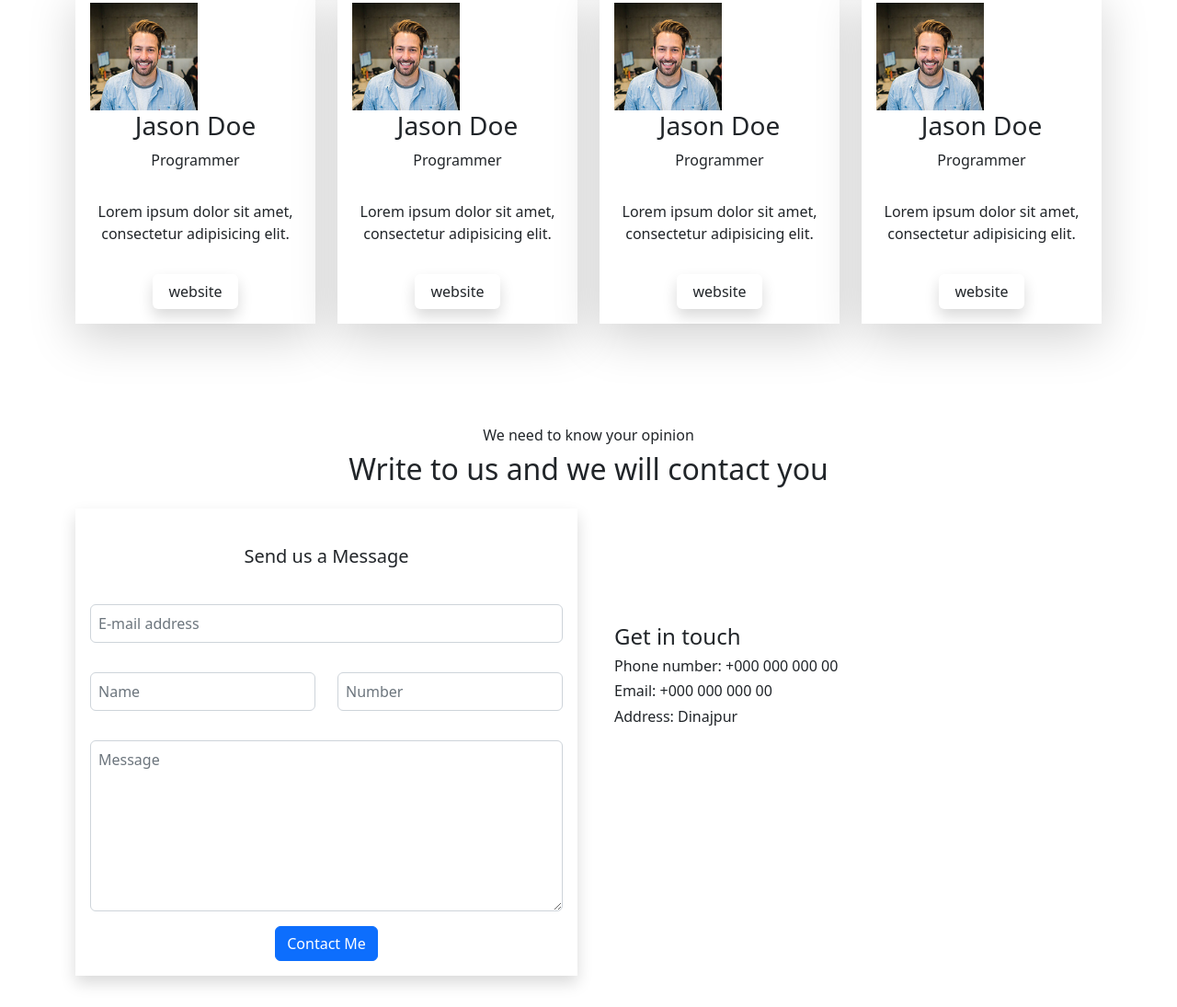
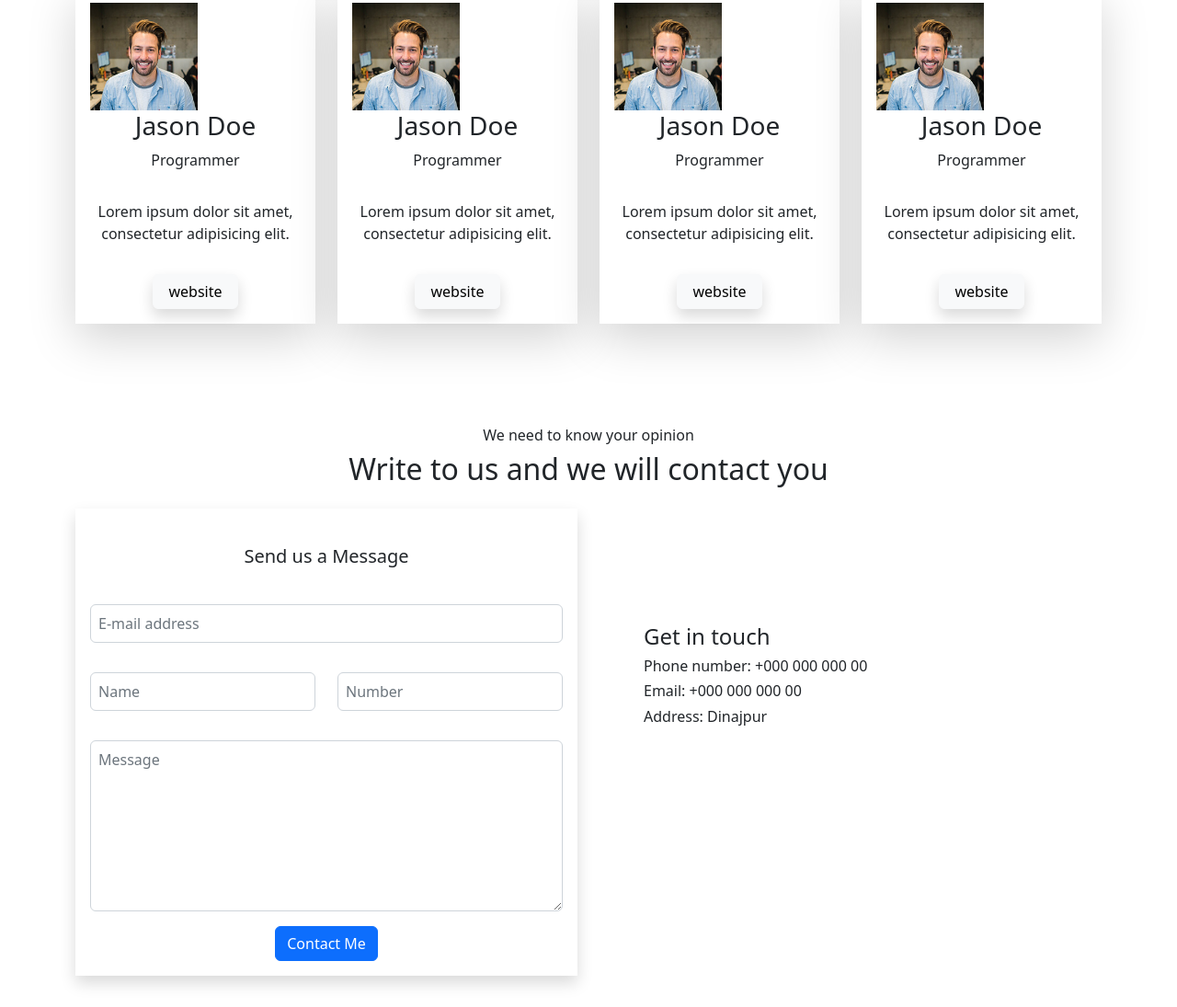
Before and after one commit to DevRayhan/class-22, a plain HTML site: page index.html in a window 1280 px wide. Shown: the part 2083-3178 px from the top of the page at 92% size. Drawn offline with nearby package versions, Linux system fonts and the light colour scheme.

Commit message:
pblmslvd

```diff
--- a/css/style.css
+++ b/css/style.css
@@ -29,4 +29,5 @@ a{
 /* contact section */
 .contact-right{
     margin-top: 77px;
+
 }
--- a/index.html
+++ b/index.html
@@ -202,7 +202,7 @@
                                 <h3>Jason Doe</h3>
                                 <p>Programmer</p>
                                 <p class="py-3">Lorem ipsum dolor sit amet, consectetur adipisicing elit.</p>
-                                <a class="px-3 btn shadow " href="">website</a>
+                                <a class="px-3 btn shadow btn-light " href="">website</a>
                             </div>
                         </div>
                     </div>
@@ -213,7 +213,7 @@
                                 <h3>Jason Doe</h3>
                                 <p>Programmer</p>
                                 <p class="py-3">Lorem ipsum dolor sit amet, consectetur adipisicing elit.</p>
-                                <a class="px-3 btn shadow " href="">website</a>
+                                <a class="px-3 btn shadow btn-light " href="">website</a>
                             </div>
                         </div>
                     </div>
@@ -224,7 +224,7 @@
                                 <h3>Jason Doe</h3>
                                 <p>Programmer</p>
                                 <p class="py-3">Lorem ipsum dolor sit amet, consectetur adipisicing elit.</p>
-                                <a class="px-3 btn shadow " href="">website</a>
+                                <a class="px-3 btn shadow btn-light " href="">website</a>
                             </div>
                         </div>
                     </div>
@@ -235,7 +235,7 @@
                                 <h3>Jason Doe</h3>
                                 <p>Programmer</p>
                                 <p class="py-3">Lorem ipsum dolor sit amet, consectetur adipisicing elit.</p>
-                                <a class="px-3 btn shadow " href="">website</a>
+                                <a class="px-3 btn shadow btn-light " href="">website</a>
                             </div>
                         </div>
                     </div>
@@ -278,7 +278,7 @@
                         </div>
                     </div>
                     <div class="col-md-6">
-                        <div class="contact-right ms-3 py-5">
+                        <div class="contact-right ms-5 py-5 ">
                             <h4>Get in touch</h4>
                             <h6>Phone number: +000 000 000 00</h6>
                             <h6>Email: +000 000 000 00</h6>
```
